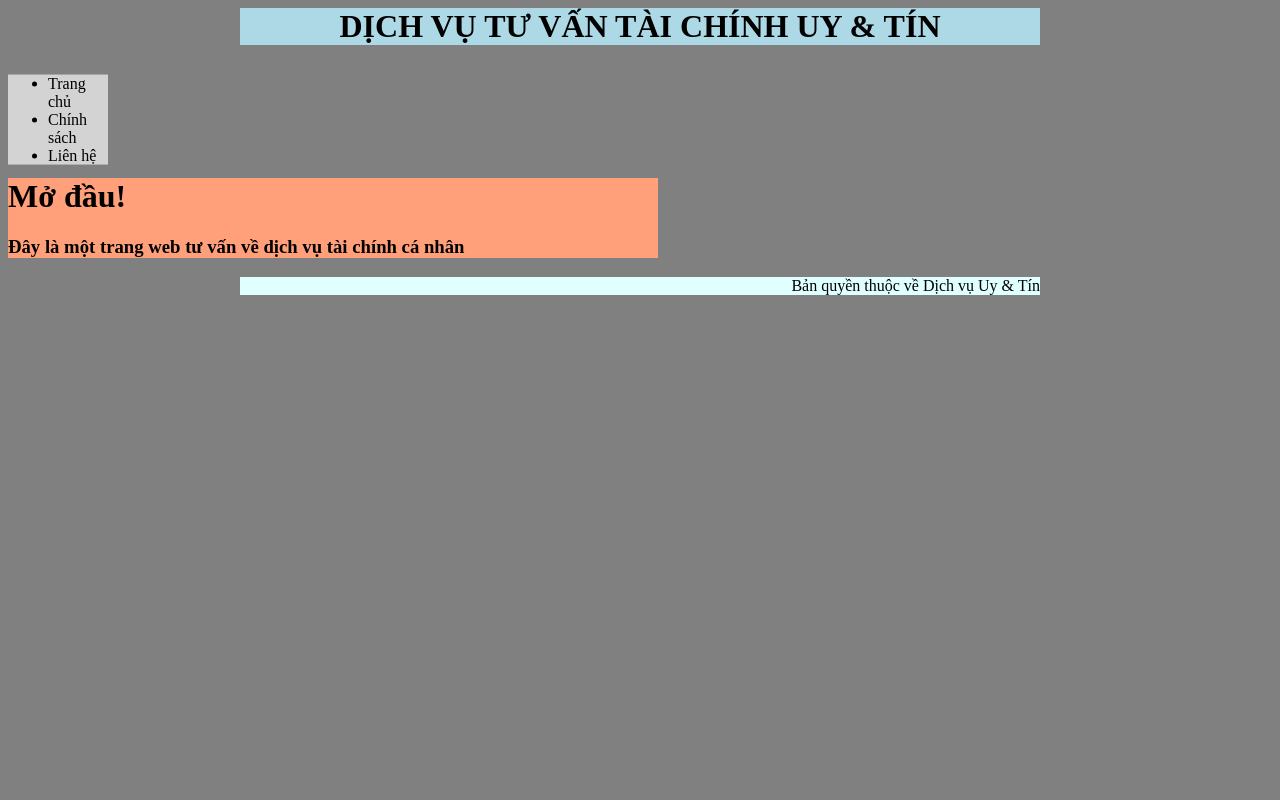
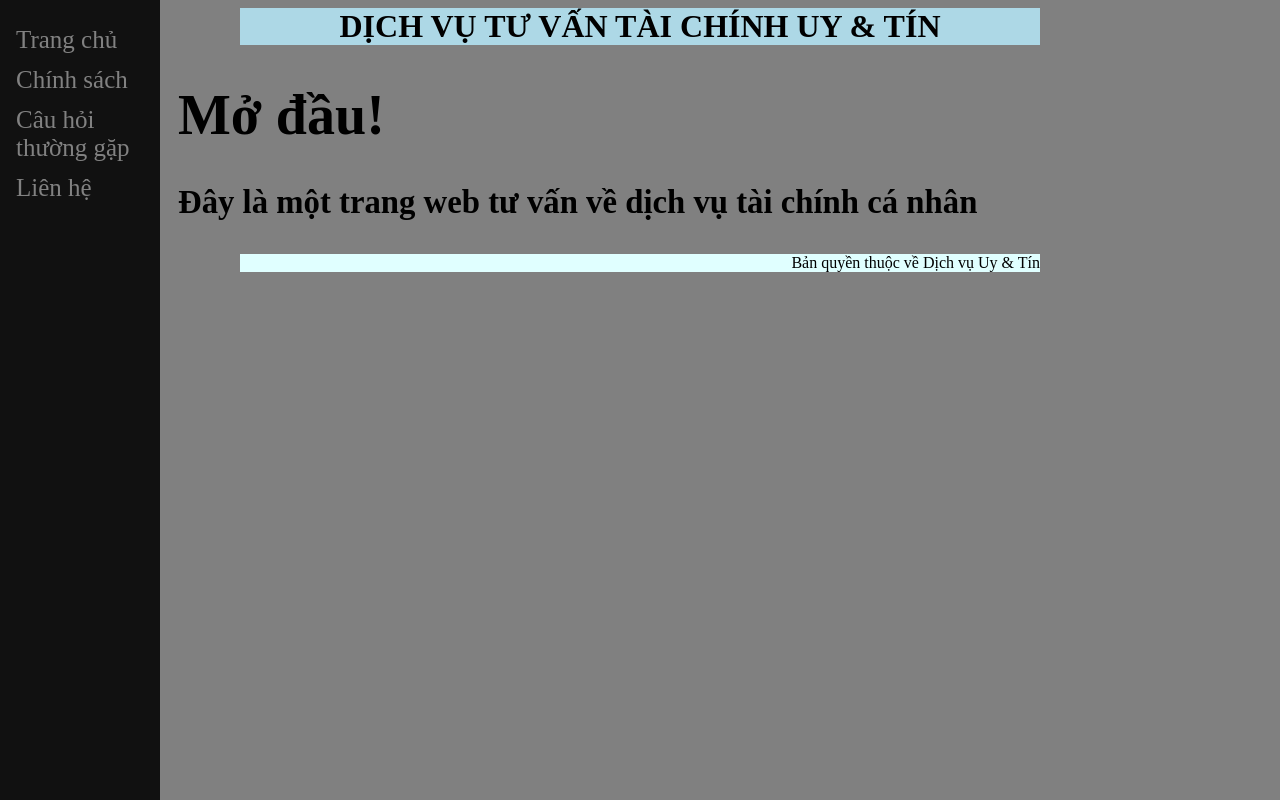
Before and after one commit to DichVuUyTin/DichVuUyTin.github.io, a plain HTML site: page index.html in a window 1280 px wide. Drawn offline with Linux system fonts and the light colour scheme.

Commit message:
Cập nhật navigation bar for website

```diff
--- a/css/common_style.css
+++ b/css/common_style.css
@@ -1,35 +1,61 @@
 body {
     background-color: gray;
 }
+
 div.tieu_de {
     width: 800px;
-
     text-align: center;
     margin: auto;
     position: sticky;
     top: 0;
-
     background-color: lightblue;
 }
 
-div.nav {
-    width: 100px;
-    position: sticky;
-    top: 75px;
-    background-color: lightgrey;
+.sidenav {
+    height: 100%;
+    width: 160px;
+    position: fixed;
+    z-index: 1;
+    top: 0;
+    left: 0;
+    background-color: #111;
+    overflow-x: hidden;
+    padding-top: 20px;
 }
 
-div.noi_dung {
-    width: 650px;
-    background-color: lightsalmon;
+.sidenav a {
+    padding: 6px 8px 6px 16px;
+    text-decoration: none;
+    font-size: 25px;
+    color: #818181;
+    display: block;
+}
+
+.sidenav a:hover {
+    color: #f1f1f1;
+}
+
+.main {
+    margin-left: 160px;
+    /* Same as the width of the sidenav */
+    font-size: 28px;
+    /* Increased text to enable scrolling */
+    padding: 0px 10px;
+}
+
+@media screen and (max-height: 450px) {
+    .sidenav {
+        padding-top: 15px;
+    }
+    .sidenav a {
+        font-size: 18px;
+    }
 }
 
 div.chan_trang {
     width: 800px;
-
     float: bottom right;
     margin: auto;
     text-align: right;
-
     background-color: lightcyan;
 }
--- a/index.html
+++ b/index.html
@@ -1,20 +1,24 @@
 <html>
+
 <head>
     <title>Uy & Tín</title>
     <link rel="stylesheet" type="text/css" href="css/common_style.css">
 </head>
+
 <body>
     <div class="tieu_de">
         <h1>DỊCH VỤ TƯ VẤN TÀI CHÍNH UY & TÍN</h1>
     </div>
-        <div class="nav">
-            <ul>
-                <li>Trang chủ</li>
-                <li>Chính sách</li>
-                <li>Liên hệ</li>
-            </ul>
+    <!-- Side navigation -->
+    <div class="sidenav">
+        <a href="index.html">Trang chủ</a>
+        <a href="#">Chính sách</a>
+        <a href="#">Câu hỏi thường gặp</a>
+        <a href="#">Liên hệ</a>
     </div>
-        <div class="noi_dung">
+
+    <!-- Page content -->
+    <div class="main">
         <h1>Mở đầu!</h1>
         <h3>Đây là một trang web tư vấn về dịch vụ tài chính cá nhân</h3>
     </div>
@@ -22,4 +26,5 @@
         <p>Bản quyền thuộc về Dịch vụ Uy & Tín</p>
     </div>
 </body>
+
 </html>
```
Lines whose indentation alone changed are shown as unchanged.
